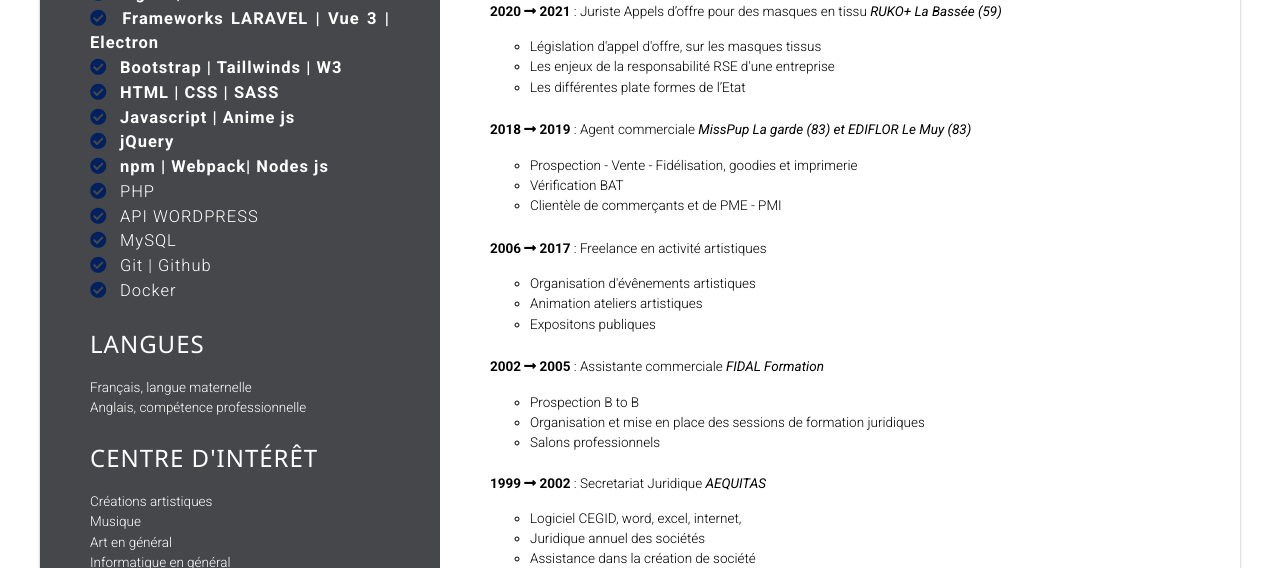
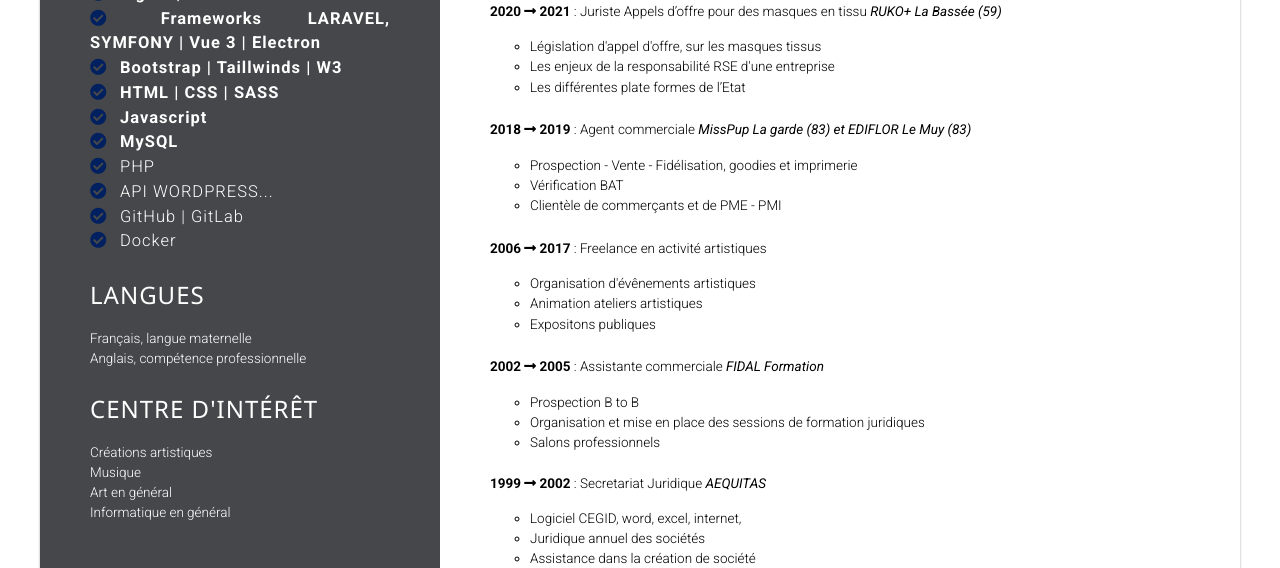
Before and after one commit to doromasse/CV, a plain HTML site: page index.html in a window 1280 px wide. Shown: the part 714-1282 px from the top of the page. Drawn offline with nearby package versions, Linux system fonts and the light colour scheme.

Commit message:
mise à jour 17/05/2023

```diff
--- a/index.html
+++ b/index.html
@@ -167,16 +167,14 @@
                 <h3>COMPÉTENCES</h3>
                 <ul class="skills">
                   <li><i class="icon fas fa fa-check-circle text-darkblue"></i> <strong> Figma &#124; GIMP</strong></li>
-                  <li><i class="icon fas fa-check-circle text-darkblue"></i> <strong>Frameworks  LARAVEL &#124; Vue 3 &#124; Electron</strong></li>
+                  <li><i class="icon fas fa-check-circle text-darkblue"></i> <strong>Frameworks  LARAVEL, SYMFONY &#124; Vue 3 &#124; Electron</strong></li>
                   <li><i class="icon fas fa-check-circle text-darkblue"></i> <strong>Bootstrap &#124; Taillwinds &#124; W3</strong></li>
                   <li><i class="icon fas fa-check-circle text-darkblue"></i> <strong>HTML &#124; CSS &#124; SASS</strong></li>
-                  <li><i class="icon fas fa-check-circle text-darkblue"></i> <strong>Javascript &#124; Anime js</strong></li>
-                  <li><i class="icon fas fa-check-circle text-darkblue"></i> <strong>jQuery</strong></li>
-                  <li><i class="icon fas fa-check-circle text-darkblue"></i> <strong>npm &#124; Webpack&#124; Nodes js</strong></li>
+                  <li><i class="icon fas fa-check-circle text-darkblue"></i> <strong>Javascript</strong></li>
+                  <li><i class="icon fas fa-check-circle text-darkblue"></i> <strong>MySQL</strong></li>
                   <li><i class="icon fas fa-check-circle text-darkblue"></i> PHP</li>
-                  <li><i class="icon fas fa-check-circle text-darkblue"></i> API WORDPRESS</li>
-                  <li><i class="icon fas fa-check-circle text-darkblue"></i> MySQL</li>
-                  <li><i class="icon fas fa-check-circle text-darkblue"></i> Git &#124; Github</li>
+                  <li><i class="icon fas fa-check-circle text-darkblue"></i> API WORDPRESS...</li>
+                  <li><i class="icon fas fa-check-circle text-darkblue"></i> GitHub &#124; GitLab</li>
                   <li><i class="icon fas fa-check-circle text-darkblue"></i> Docker</li>
                 </ul>
               </div>
@@ -205,7 +203,7 @@
               <div class="header">
                 <div class="w3-container w3-center w3-animate-zoom">
                 <h1>Dorothée <span class="text-blue text-uppercase">Massé</span></h1></div>
-                <p>Recherche de stage en développement informatique Front end</p>
+                <h3>Développeuse informatique Front end junior</h3>
                 <ul class="infos">
                   <li><i class="icon fas fa-at text-blue"></i> <a href="mailto:massedoro@gmail.com">massedoro@gmail.com</a></li>
                   <li><i class="icon fas fa-phone text-blue"></i>+33 06 16 41 35 70</li>
```
Also changed, not shown: 1 other file.
